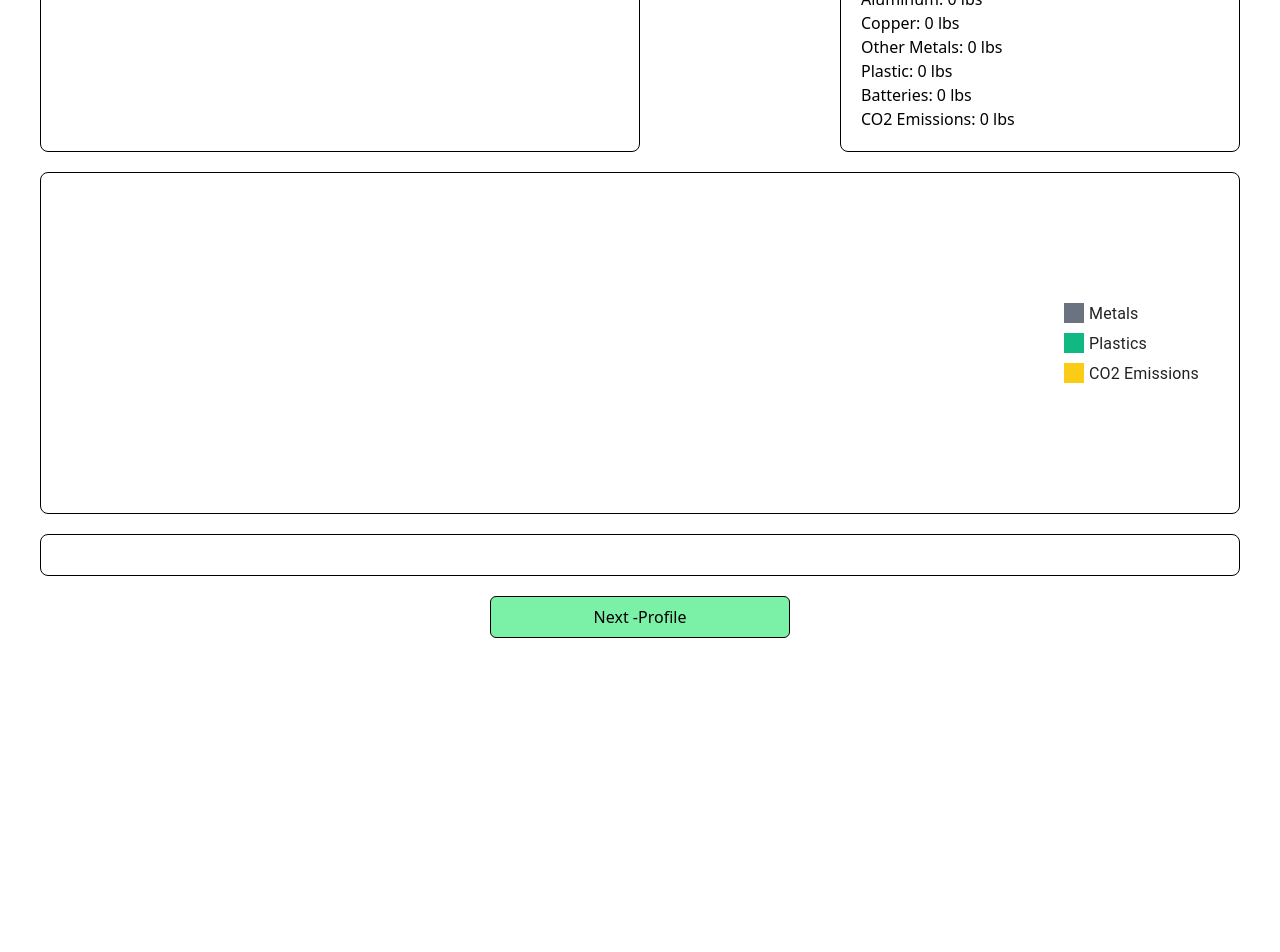
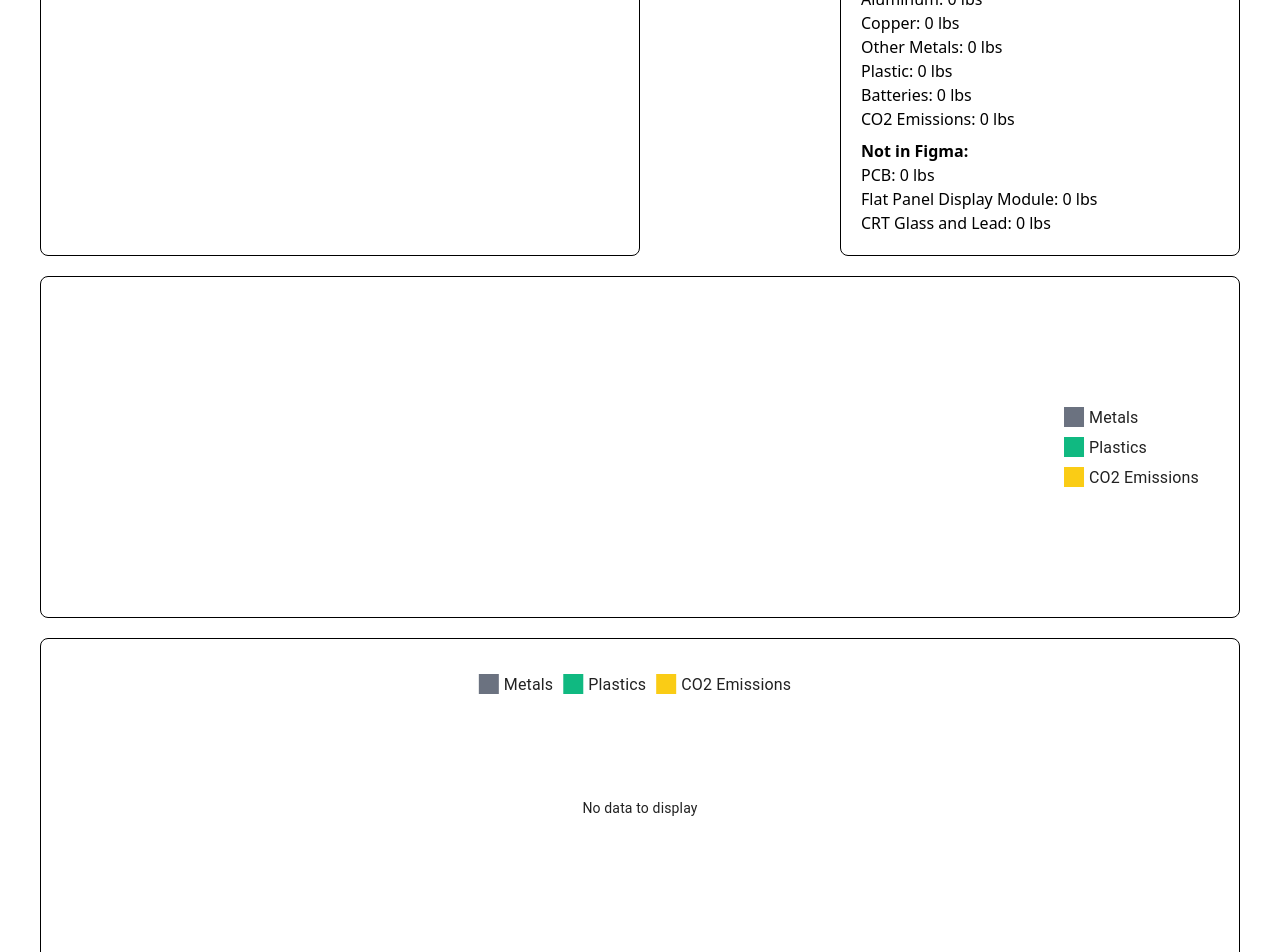
Before and after one commit to Hendricks-C/Hendricks-Ecalc, a React (Vite) app in the folder frontend/: page /results in a window 1280 px wide. Shown: the part 220-1172 px from the top of the page. Before the commit the page ends 898 px from the top, so only its background shows below. Built offline with nearby package versions, Linux system fonts and the light colour scheme; no server answers.

Commit message:
added line chart

```diff
--- a/frontend/src/pages/resultsPage.tsx
+++ b/frontend/src/pages/resultsPage.tsx
@@ -3,12 +3,117 @@ import { DeviceInfo } from './deviceInfoSubmission';
 import { useLocation, Link } from 'react-router-dom';
 import Box from '@mui/material/Box';
 import { PieChart } from '@mui/x-charts/PieChart';
+import { LineChart } from '@mui/x-charts/LineChart';
+import supabase from '../utils/supabase';
+import { useEffect, useState } from 'react';
 
 function ResultsPage() {
     const location = useLocation();
-    const devices = location.state?.devices as DeviceInfo[] || [];
+    const devices_from_submission = location.state?.devices as DeviceInfo[] || [];
 
-    const totalMaterials = devices.reduce((acc, device) => {
+    const [userDevices, setUserDevices] = useState<any[]>([]);
+    const [cumulativeChartData, setCumulativeChartData] = useState<any[]>([]);
+
+
+    useEffect(() => {
+        const fetchUserDevices = async () => {
+            const { data: { user } } = await supabase.auth.getUser(); // Get current user
+
+            if (!user) {
+                console.error("User not authenticated");
+                return;
+            }
+
+            // Fetch past donations order by `date_donated`
+            const { data, error } = await supabase
+                .from('devices')
+                .select('*')
+                .eq('user_id', user.id)
+                .order('date_donated', { ascending: true });
+
+            if (error) {
+                console.error("Error fetching past submissions:", error.message);
+            } else {
+                setUserDevices(data || []);
+            }
+        };
+
+        fetchUserDevices();
+    }, []);
+
+    useEffect(() => {
+        console.log("Fetched User Devices:", userDevices); // Check if we have valid data
+
+        if (userDevices.length > 0) {
+            const updatedChartData = aggregateCumulativeDataByMonth(userDevices);
+            setCumulativeChartData(updatedChartData);
+            //console.log("Updated Chart Data:", updatedChartData);
+        }
+    }, [userDevices]);
+
+
+
+    // Function to aggregate cumulative emissions by month
+    const aggregateCumulativeDataByMonth = (devices: any[]) => {
+        const monthlyData: Record<string, { metals: number; plastics: number; co2: number }> = {};
+
+        let cumulativeMetals = 0;
+        let cumulativePlastics = 0;
+        let cumulativeCO2 = 0;
+
+        devices.forEach(device => {
+            if (!device.date_donated) {
+                console.warn("Skipping device with missing date:", device);
+                return;
+            }
+
+            // Debugging
+            //console.log("Processing device:", device);
+
+            // Extract materials from db
+            const metals =
+                (device.ferrous_metals || 0) +
+                (device.aluminum || 0) +
+                (device.copper || 0) +
+                (device.other_metals || 0);
+            const plastics = device.plastics || 0;
+            const co2 = device.co2_emissions || 0;
+
+            // Parse date to month format
+            const month = new Date(device.date_donated).toLocaleString('default', {
+                month: 'short',
+                year: 'numeric',
+            });
+
+            // Cumulative sum
+            cumulativeMetals += metals;
+            cumulativePlastics += plastics;
+            cumulativeCO2 += co2;
+
+            // Store cumulative values per month
+            if (!monthlyData[month]) {
+                monthlyData[month] = { metals: 0, plastics: 0, co2: 0 };
+            }
+
+            monthlyData[month].metals = cumulativeMetals;
+            monthlyData[month].plastics = cumulativePlastics;
+            monthlyData[month].co2 = cumulativeCO2;
+        });
+
+        console.log("Final Aggregated Data:", monthlyData);
+
+        return Object.keys(monthlyData).map(month => ({
+            month,
+            metals: monthlyData[month].metals,
+            plastics: monthlyData[month].plastics,
+            co2: monthlyData[month].co2,
+        }));
+    };
+
+
+
+
+    const totalMaterials = devices_from_submission.reduce((acc, device) => {
         const materials = calculateMaterialComposition(device);
         return {
             ferrousMetal: acc.ferrousMetal + materials.ferrousMetal,
@@ -67,6 +172,10 @@ function ResultsPage() {
                     <p>Plastic: {totalMaterials.plastic} lbs</p>
                     <p>Batteries: {totalMaterials.battery} lbs</p>
                     <p>CO2 Emissions: {totalMaterials.co2Emissions} lbs</p>
+                    <p className="mt-2 font-bold">Not in Figma:</p>
+                    <p>PCB: {totalMaterials.pcb} lbs</p>
+                    <p>Flat Panel Display Module: {totalMaterials.flatPanelDisplayModule} lbs</p>
+                    <p>CRT Glass and Lead: {totalMaterials.crtGlassAndLead} lbs</p>
 
                 </div>
             </div>
@@ -89,8 +198,22 @@ function ResultsPage() {
             </div>
 
             <div className="w-full p-5 mt-5 border rounded-lg">
-                {/* TODO */}
+                <Box sx={{ width: '100%', display: 'flex', justifyContent: 'center' }}>
+                    <LineChart
+                        width={600}
+                        height={300}
+                        series={[
+                            { data: cumulativeChartData.map((d) => d.metals), label: 'Metals', color: "#6b7280" },
+                            { data: cumulativeChartData.map((d) => d.plastics), label: 'Plastics', color: "#10b981" },
+                            { data: cumulativeChartData.map((d) => d.co2), label: 'CO2 Emissions', color: "#facc15" },
+                        ]}
+                        xAxis={[{ data: cumulativeChartData.map((d) => d.month), scaleType: 'point' }]}
+                        yAxis={[{ scaleType: 'linear' }]}
+                        grid={{ vertical: true, horizontal: true }}  // ✅ Add grid
+                    />
+                </Box>
             </div>
+
 
             {/* Next Button */}
             <button className="mt-5 border p-2 w-1/4 rounded-md bg-green-300 hover:bg-green-200 cursor-pointer active:bg-green-600">
```
